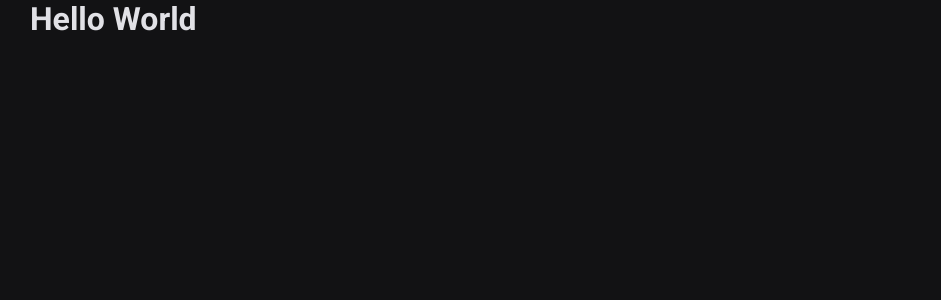
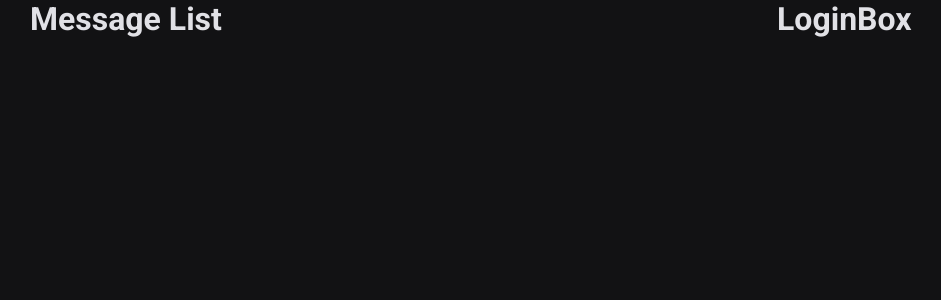
Before and after one commit to duckbox72/nlw-heat, a React (Vite) app in the folder web/: page / in a window 1280 px wide. Shown: the top 300 px of the page, without its empty margins (10-951 px from the left). Built offline with nearby package versions, Linux system fonts and the light colour scheme.

Commit message:
components/LoginBox and MessageList added

```diff
--- a/web/src/App.tsx
+++ b/web/src/App.tsx
@@ -1,11 +1,14 @@
 
 import styles from './App.module.scss';
+import { LoginBox } from './components/LoginBox';
+import { MessageList } from './components/MessageList';
 
 export function App() {
 
   return (
     <main className={styles.contentWrapper}>
-      <h1>Hello World </h1>
+      <MessageList />
+      <LoginBox />
     </main>
   )
 }
--- /dev/null
+++ b/web/src/components/LoginBox/index.tsx
@@ -0,0 +1,5 @@
+export function LoginBox() {
+    return (
+        <h1>LoginBox</h1>
+    )
+}
--- /dev/null
+++ b/web/src/components/MessageList/index.tsx
@@ -0,0 +1,5 @@
+export function MessageList() {
+    return (
+        <h1>Message List</h1>
+    )
+}
```
